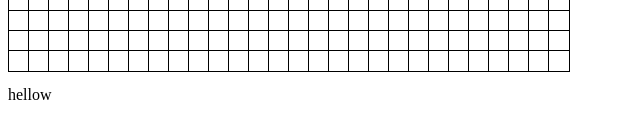
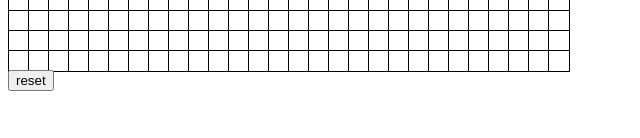
Before and after one commit to Pilibab/cnn-web-app, a React (Create React App) app in the folder frontend/: page / in a window 1280 px wide. Shown: the part 498-636 px from the top of the page, without its empty margins (0-640 px from the left). Built offline with nearby package versions, Linux system fonts and the light colour scheme.

Commit message:
implemented reset button

```diff
--- a/frontend/src/App.js
+++ b/frontend/src/App.js
@@ -1,11 +1,15 @@
 import Grid from './components/HandwritingGrid';
+import ResetButton from './components/ResetButton';
+import ButtonProvider from './context/ButtonProvider';
 
 function App() {
   return (
-    <div className="App">
-      <Grid />
-      <p>hellow</p>
-    </div>
+    <ButtonProvider>
+      <div className="App">
+        <Grid />
+        <ResetButton/>
+      </div>
+    </ButtonProvider>
   );
 }
 
--- a/frontend/src/components/HandwritingGrid.jsx
+++ b/frontend/src/components/HandwritingGrid.jsx
@@ -1,5 +1,6 @@
-import { useEffect, useState } from "react";
+import { useEffect, useState, useContext } from "react";
 import "../styles/HandwritingGrid.css";
+import ButtonContext from "../context/ButtonContext";
 
 const initial_cell_color = 255;
 const initial_border_color = 'black';
@@ -35,11 +36,18 @@ const Cell = ({ row, col, color, isMouseDown, onPaint }) =>  {
 
 const Grid = ({rows = 28, cols = 28}) => {
 
+    const { isReset, setResetBtn, isSubmit, setSubmitBtn } = useContext(ButtonContext);
+
+
     useEffect(() => {
+
+        if (isReset) {
+            resetGridArray()
+        }
         const onUp = () => setIsMouseDown(false);
         window.addEventListener("mouseup", onUp);
         return () => window.removeEventListener("mouseup", onUp);
-    }, []);
+    }, [isReset]);
 
     const createGridArray = (rows, cols) => {
         const gridArray = [];
--- /dev/null
+++ b/frontend/src/components/ResetButton.jsx
@@ -0,0 +1,23 @@
+import { useContext } from "react";
+import ButtonContext from "../context/ButtonContext";
+
+
+
+const ResetButton = () => {
+
+    const { isReset, setResetBtn, isSubmit, setSubmitBtn } = useContext(ButtonContext);
+
+    const resetClicked = () => {
+        setResetBtn(!isReset);
+    }
+
+    return (
+        <button
+            onClick={() => resetClicked()}
+        >
+            reset
+        </button>
+    );
+};
+
+export default ResetButton;
--- /dev/null
+++ b/frontend/src/context/ButtonContext.jsx
@@ -0,0 +1,5 @@
+import { createContext, useContext } from "react";
+
+const ButtonContext = createContext();
+
+export default ButtonContext;
--- /dev/null
+++ b/frontend/src/context/ButtonProvider.jsx
@@ -0,0 +1,22 @@
+import { useState } from "react"
+import ButtonContext from "./ButtonContext"
+
+const ButtonProvider = ({children}) => {
+
+    const [isReset, setResetBtn] = useState(false);
+    const [isSubmit, setSubmitBtn] = useState(false);
+
+    const packageData = {
+        isReset,
+        setResetBtn,
+        isSubmit,
+        setSubmitBtn
+    };
+
+    return (
+    <ButtonContext.Provider value={packageData}>
+        {children}
+    </ButtonContext.Provider>)
+}
+
+export default ButtonProvider;
--- /dev/null
+++ b/frontend/src/styles/App.css
@@ -0,0 +1,23 @@
+* {
+    margin: 0;
+    padding: 0;
+    box-sizing: border-box;
+}
+
+html, body {
+    height: 100%;
+    overflow-y: hidden;
+}
+
+.App {
+    height: 100vh;
+    width: 100vw;
+    display: flex;
+    flex-direction: row;
+    justify-content: center;
+    align-items: center;
+    gap: 20px;
+    overflow-y: hidden;
+    flex-wrap: nowrap;
+    border: 1px solid red;
+}
```
Also changed, not shown: frontend/src/components/PredictButton.jsx (added).
